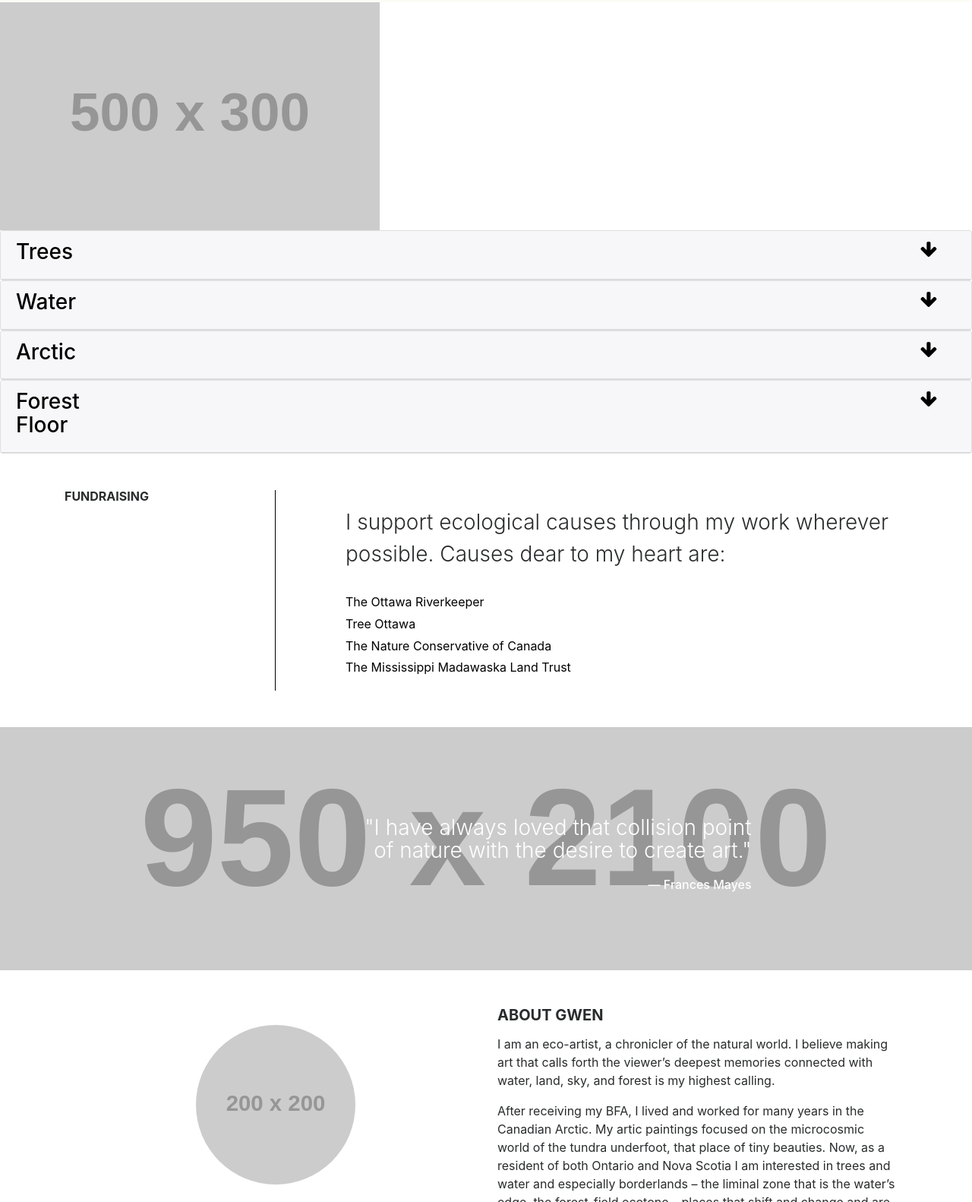
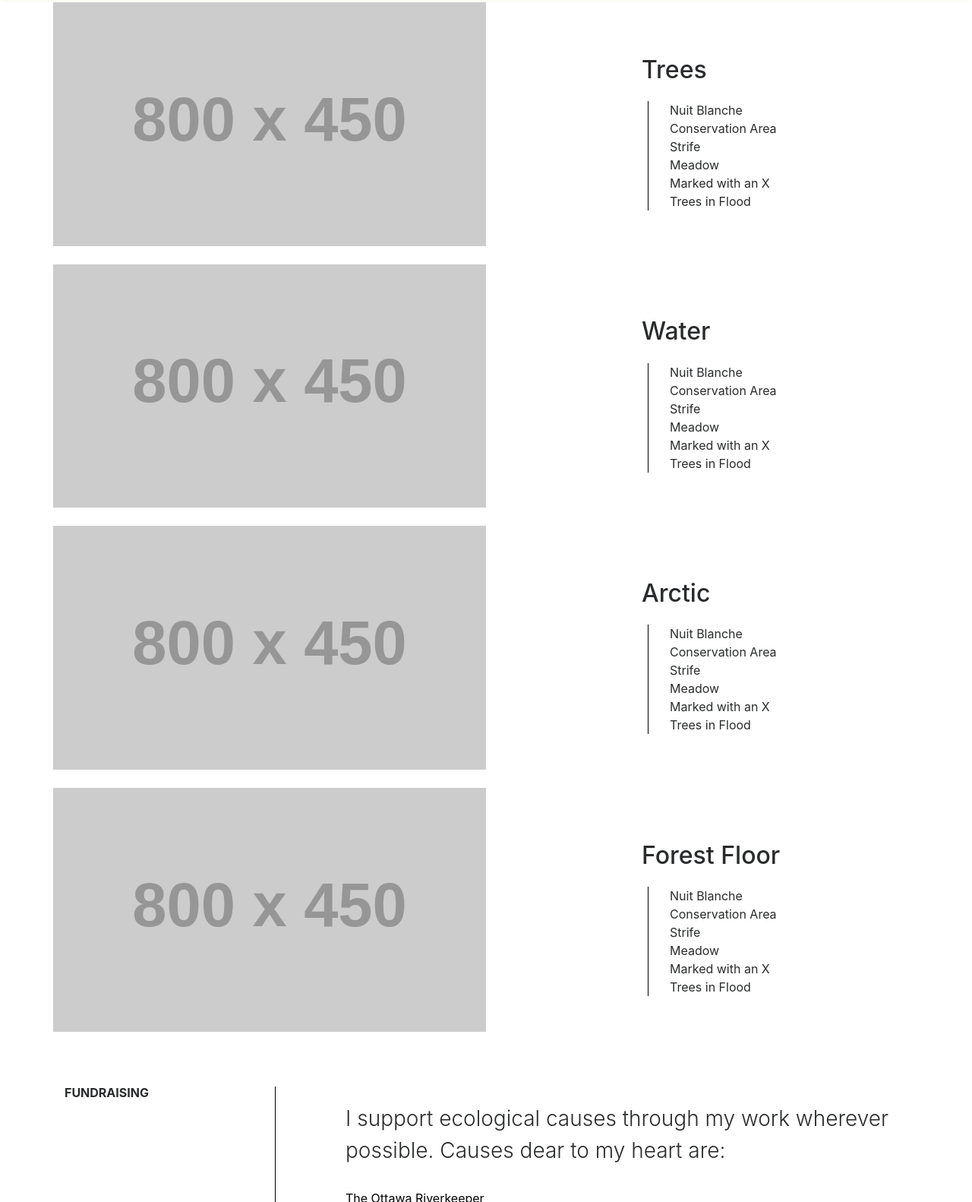
Before and after one commit to sebastiann88/gwen-frankton-website, a plain HTML site: page index.html in a window 1280 px wide. Shown: the part 349-1931 px from the top of the page at 76% size. Drawn offline with nearby package versions, Linux system fonts and the light colour scheme; placeholder pictures from the web are drawn by us; a script that the page names is missing.

Commit message:
feat(html, css): add responsive portfolio snippets

```diff
--- a/css/style.css
+++ b/css/style.css
@@ -123,6 +123,31 @@ div.card-block {
     border-left: 1px solid #000;
 }
 
+section > div.myAcc div.col-sm-12 {
+    padding: 0;
+}
+
+/*section > div.myAcc > div.row ul {
+    padding-left: 1.75em;
+    margin: 1em 0 0 0.5em;
+    border-left: 1px solid #000;
+}*/
+
+section > div.myAcc > div.row {
+    display: flex;
+}
+
+section > div.myAcc > div.row div.col-md-4 {
+   display: -webkit-flex;
+   display: flex;
+   -webkit-flex-direction: column;  works with row or column
+   flex-direction: column;
+   -webkit-align-items: left;
+   align-items: left;
+   -webkit-justify-content: center;
+   justify-content: center;
+}
+
 /* --- SECTION FUNDRAISING --- */
 
 section.fundraising div.row {
@@ -136,10 +161,6 @@ section.fundraising div.row div {
 section.fundraising div.row div:nth-child(2) h3 {
     margin: .75em auto 1em auto;
 }
-
-/*section.fundraising div.row div.border-right {
-    border-right: none;
-}*/
 
 section.fundraising h2,
 section.fundraising h3,
@@ -289,7 +310,19 @@ div.social-media div > h5 {
 
 @media (min-width: 768px) {
 
+    section > div.myAcc > div.row ul {
+        padding-left: 1.75em;
+        margin: 1em 0 0 0.5em;
+        border-left: 1px solid #000;
+    }
 
+    section > div.myAcc div.col-md-6 {
+        margin-bottom: 1.5em;
+    }
+
+    section > div.myAcc div.col-md-6:nth-child(7) {
+        margin-bottom: 0;
+    }
 }
 
 /* --- Large --- */
--- a/index.html
+++ b/index.html
@@ -56,11 +56,25 @@
 
     <!-- Portfolio Section-->
 
-    <section>
-        <img class="img-fluid" src="http://via.placeholder.com/500x300">
+    <section class="container">
         <!-- Accordion Menu-->
         <div class="myAcc">
-            <div class="card">
+            <div class="row">
+                <div class="col-sm-12 col-md-6">
+                    <img class="img-fluid" src="http://via.placeholder.com/800x450">
+                </div>
+                <div class="hidden-sm-down offset-md-2 col-md-4">
+                    <h2>Trees</h2>
+                    <ul>
+                        <li>Nuit Blanche</li>
+                        <li>Conservation Area</li>
+                        <li>Strife</li>
+                        <li>Meadow</li>
+                        <li>Marked with an X</li>
+                        <li>Trees in Flood</li>
+                    </ul>
+                </div>
+                <div class="card col-sm-12 hidden-md-up">
                     <div class="card-header portfolio-snippets">
                         <div>
                             <a data-toggle="collapse" data-parent="#myAcc" href="#c1">
@@ -84,7 +98,23 @@
                         </div>
                     </div>
                 </div>
-            <div class="card">
+            </div>
+            <div class="row">
+                <div class="col-sm-12 col-md-6">
+                    <img class="img-fluid" src="http://via.placeholder.com/800x450">
+                </div>
+                <div class="hidden-sm-down offset-md-2 col-md-4">
+                    <h2>Water</h2>
+                    <ul>
+                        <li>Nuit Blanche</li>
+                        <li>Conservation Area</li>
+                        <li>Strife</li>
+                        <li>Meadow</li>
+                        <li>Marked with an X</li>
+                        <li>Trees in Flood</li>
+                    </ul>
+                </div>
+                <div class="card col-sm-12 hidden-md-up">
                     <div class="card-header portfolio-snippets">
                         <div>
                             <a data-toggle="collapse" data-parent="#myAcc" href="#c2">
@@ -108,7 +138,23 @@
                         </div>
                     </div>
                 </div>
-            <div class="card">
+            </div>
+            <div class="row">
+                <div class="col-sm-12 col-md-6">
+                    <img class="img-fluid" src="http://via.placeholder.com/800x450">
+                </div>
+                <div class="hidden-sm-down offset-md-2 col-md-4">
+                    <h2>Arctic</h2>
+                    <ul>
+                        <li>Nuit Blanche</li>
+                        <li>Conservation Area</li>
+                        <li>Strife</li>
+                        <li>Meadow</li>
+                        <li>Marked with an X</li>
+                        <li>Trees in Flood</li>
+                    </ul>
+                </div>
+                <div class="card col-sm-12 hidden-md-up">
                     <div class="card-header portfolio-snippets">
                         <div>
                             <a data-toggle="collapse" data-parent="#myAcc" href="#c3">
@@ -132,7 +178,23 @@
                         </div>
                     </div>
                 </div>
-            <div class="card">
+            </div>
+            <div class="row">
+                <div class="col-sm-12 col-md-6">
+                    <img class="img-fluid" src="http://via.placeholder.com/800x450">
+                </div>
+                <div class="hidden-sm-down offset-md-2 col-md-4">
+                    <h2>Forest Floor</h2>
+                    <ul>
+                        <li>Nuit Blanche</li>
+                        <li>Conservation Area</li>
+                        <li>Strife</li>
+                        <li>Meadow</li>
+                        <li>Marked with an X</li>
+                        <li>Trees in Flood</li>
+                    </ul>
+                </div>
+                <div class="card col-sm-12 hidden-md-up">
                     <div class="card-header portfolio-snippets">
                         <div>
                             <a data-toggle="collapse" data-parent="#myAcc" href="#c4">
@@ -153,6 +215,7 @@
                                 <li>Marked with an X</li>
                                 <li>Trees in Flood</li>
                             </ul>
+                        </div>
                     </div>
                 </div>
             </div>
```
Lines whose indentation alone changed are shown as unchanged.
